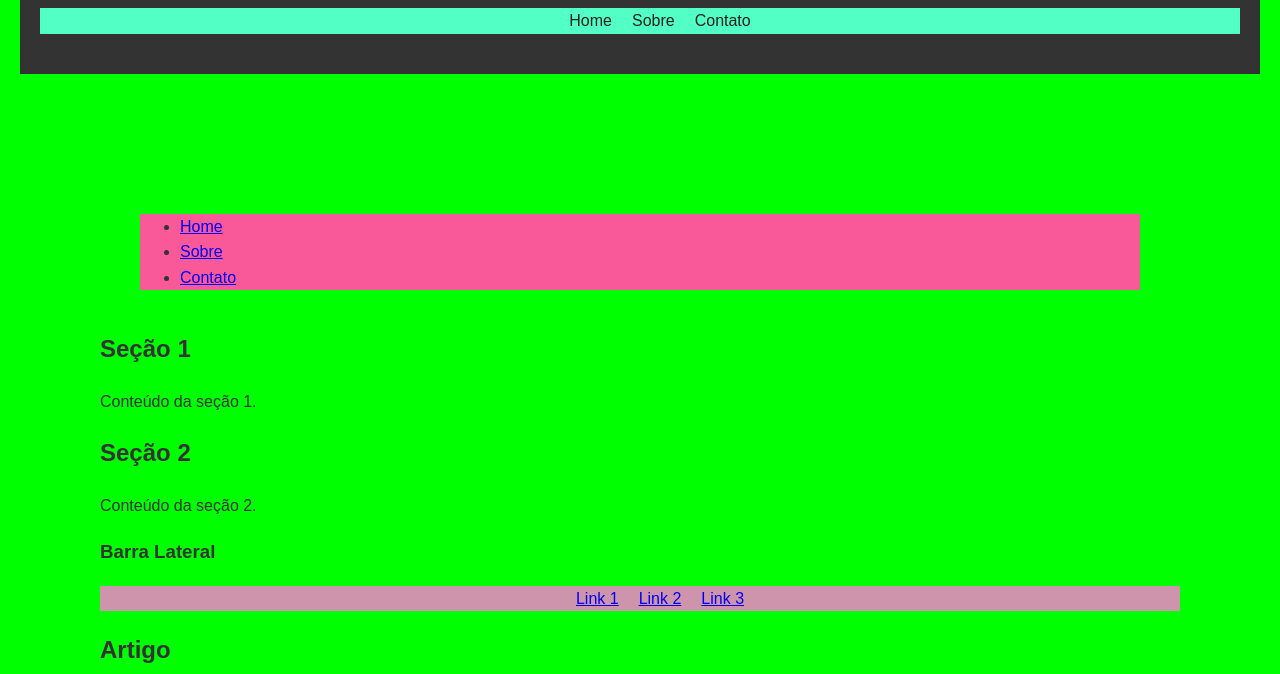
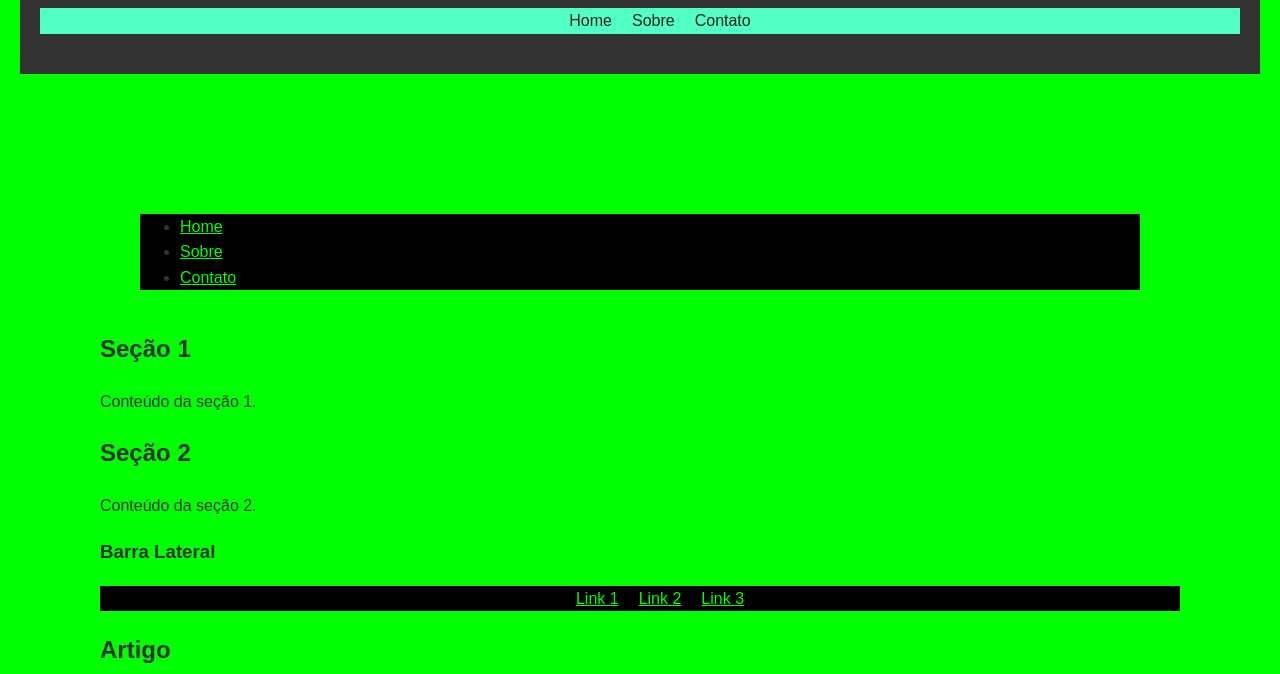
Before and after one commit to Jaojaocabecademelao/IFRN-20261144010056, a plain HTML site: page Autoria-Web/aula-31082026-html-semantico/index.html in a window 1280 px wide. Shown: the part 126-800 px from the top of the page. Drawn offline with Linux system fonts and the light colour scheme.

Commit message:
Atualizando de novo, esqueci de adicionar certas coisas no CSS

```diff
--- a/Autoria-Web/aula-31082026-html-semantico/style.css
+++ b/Autoria-Web/aula-31082026-html-semantico/style.css
@@ -6,7 +6,10 @@ body {
     padding: 0;
     background-color: #00ff00;
 }
+a {
+    color:#00ff00
 
+}
 header {
     background-color: #333;
     color: #4fd15a;
@@ -40,7 +43,7 @@ main {
 }
 
 main aside ul {
-    background-color: #ce94ab;
+    background-color: #000000;
     display: flex;
     list-style: none;
     justify-content: center; /* Centraliza os itens do menu */
@@ -48,6 +51,6 @@ main aside ul {
 }
 
 #lala {
-    background-color: #f95999;
+    background-color: #000000;
     margin: 40px;
 }
```
